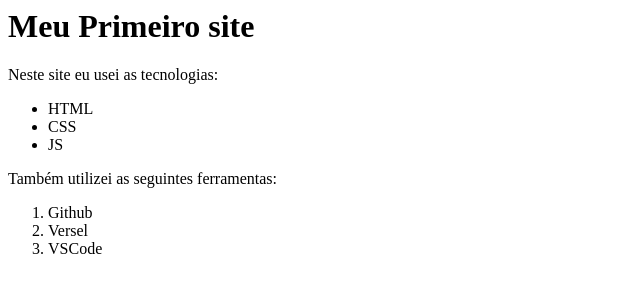
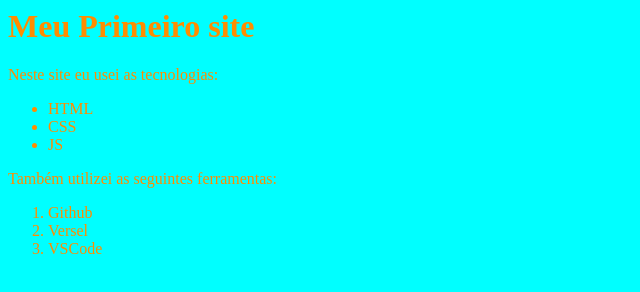
Before and after one commit to Reymond-Lima/meuprimeirosite, a plain HTML site: page index.html in a window 1280 px wide. Shown: the whole page, without its empty margins (0-640 px from the left). Drawn offline with Linux system fonts and the light colour scheme.

Commit message:
Criação de cores

```diff
--- a/index.html
+++ b/index.html
@@ -1,7 +1,13 @@
 <html>
 
 <head>
-
+<title>Site reymond</title>
+<style>
+    body{
+        background-color:aqua;
+        color:darkorange;
+    }
+</style>
 </head>
 
 <body>
```
